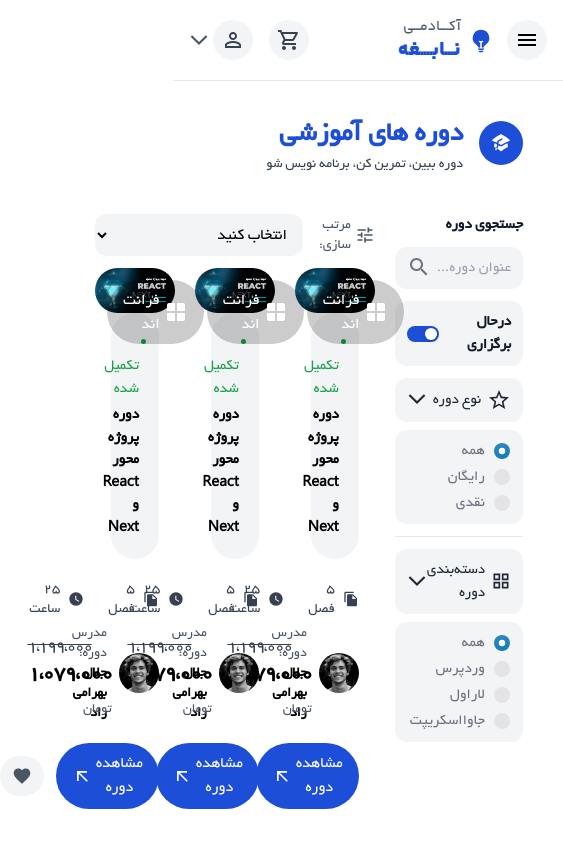
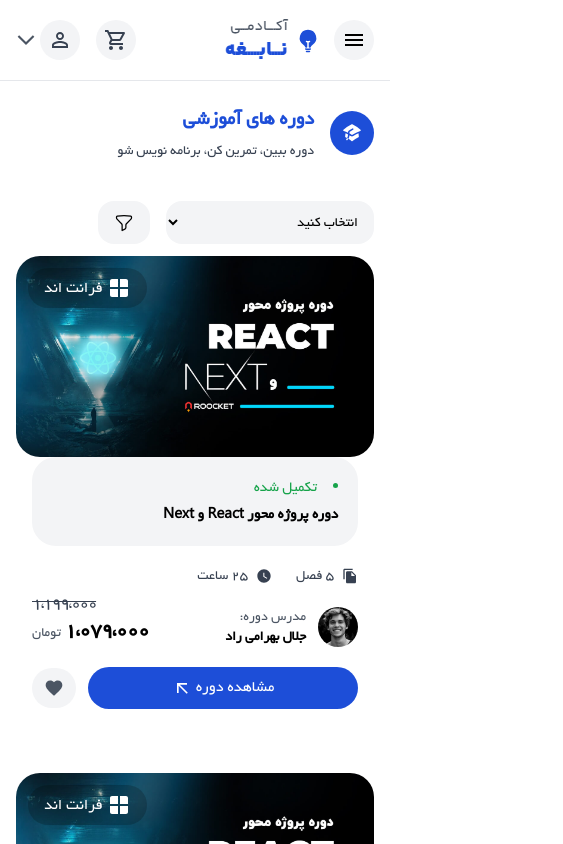
Before and after one commit to parsaes85/nabeghe, a Next.js app: page /courses in a window 390 px wide. Shown: the top 844 px of the page, 563 px wide, since content can reach past the window. Built offline with nearby package versions, Linux system fonts and the light colour scheme.

Commit message:
responsive courses page

```diff
--- a/app/courses/page.js
+++ b/app/courses/page.js
@@ -7,7 +7,7 @@
   return (
     <>
       <Navbar />
-      <div className="mt-28 px-10">
+      <div className="mt-[105px] px-4 md:px-10">
         <div className="flex gap-4 items-center">
           <span className="bg-primaryBlue p-3 rounded-full">
             <svg
@@ -24,10 +24,10 @@
             </svg>
           </span>
           <div>
-            <h4 className="font-bold text-primaryBlue text-[28px]">
+            <h4 className="font-bold text-primaryBlue text-xl xs:text-[28px]">
               دوره های آموزشی{" "}
             </h4>
-            <p className="text-sm text-gray-700">
+            <p className="text-sm text-gray-700 mt-2">
               دوره ببین، تمرین کن، برنامه نویس شو
             </p>
           </div>
--- a/components/templates/Courses/CoursesList.js
+++ b/components/templates/Courses/CoursesList.js
@@ -3,19 +3,19 @@
 import TuneIcon from "@mui/icons-material/Tune";
 import CircularProgress from "@mui/material/CircularProgress";
 
-function CoursesList() {
+function CoursesList({ setIsFiltersSidebarOpen }) {
   return (
     <>
-      <div>
+      <div className="flex gap-4">
         <div className="flex items-center gap-4">
-          <span className="text-gray-600 text-sm flex items-center gap-1">
+          <span className="text-gray-600 text-sm hidden sm:flex items-center gap-1 ">
             <TuneIcon fontSize="small" /> مرتب سازی:
           </span>
           <div>
             <select
               name=""
               id=""
-              className="bg-gray-100 py-2 px-3 rounded-xl outline-none w-52"
+              className="bg-gray-100 py-2.5 px-3 rounded-2xl outline-none w-52 text-sm"
             >
               <option value="">انتخاب کنید</option>
               <option value="latest">جدیدترین</option>
@@ -25,8 +25,28 @@
             </select>
           </div>
         </div>
+        <div
+          className="bg-gray-100 py-2 px-4 rounded-2xl text-sm md:hidden flex items-center justify-center gap-1"
+          onClick={() => setIsFiltersSidebarOpen(true)}
+        >
+          <svg
+            xmlns="http://www.w3.org/2000/svg"
+            fill="none"
+            viewBox="0 0 24 24"
+            strokeWidth="1.5"
+            stroke="currentColor"
+            className="w-5 h-5"
+          >
+            <path
+              strokeLinecap="round"
+              strokeLinejoin="round"
+              d="M12 3c2.755 0 5.455.232 8.083.678.533.09.917.556.917 1.096v1.044a2.25 2.25 0 0 1-.659 1.591l-5.432 5.432a2.25 2.25 0 0 0-.659 1.591v2.927a2.25 2.25 0 0 1-1.244 2.013L9.75 21v-6.568a2.25 2.25 0 0 0-.659-1.591L3.659 7.409A2.25 2.25 0 0 1 3 5.818V4.774c0-.54.384-1.006.917-1.096A48.32 48.32 0 0 1 12 3Z"
+            ></path>
+          </svg>
+          <span className="hidden sm:block"> فیلتر دوره ها</span>
+        </div>
       </div>
-      <div className="grid gap-x-5 gap-y-16 grid-cols-3 mt-3">
+      <div className="grid gap-x-5 gap-y-16 grid-cols-1 sm:grid-cols-2 lg:grid-cols-3 mt-3">
         <CourseBox />
         <CourseBox />
         <CourseBox />
--- a/components/templates/Courses/Filters.js
+++ b/components/templates/Courses/Filters.js
@@ -8,6 +8,7 @@
 import Radio from "@mui/material/Radio";
 import RadioGroup from "@mui/material/RadioGroup";
 import FormControlLabel from "@mui/material/FormControlLabel";
+import { Close } from "@mui/icons-material";
 
 const AntSwitch = styled(Switch)(({ theme }) => ({
   width: 32,
@@ -109,28 +110,34 @@
   );
 }
 
-function Filters() {
+function Filters({ setIsFiltersSidebarOpen }) {
   return (
-    <div className="sticky top-24 space-y-3 text-[15px]">
+    <div className="absolute top-0 right-0 w-80 h-screen p-4 overflow-auto md:p-0 md:h-auto md:w-auto md:overflow-hidden md:sticky md:top-24 space-y-3 text-[15px] bg-white">
+      <div className="flex justify-between items-center mb-8 md:hidden">
+        <p className="text-gray-900 text-[17px]">فیلتر دوره ها</p>
+        <span onClick={() => setIsFiltersSidebarOpen(false)}>
+          <Close />
+        </span>
+      </div>
       <div>
         <h4 className="font-bold text-gray-900 mb-2.5">جستجوی دوره</h4>
         <div className="relative">
           <input
             type="text"
             placeholder="عنوان دوره..."
-            className="bg-gray-100 rounded-xl px-3 py-2.5 w-full"
+            className="bg-gray-100 rounded-2xl px-3 py-2.5 w-full"
           />
           <span className="absolute left-3 top-2 text-gray-500">
             <SearchIcon />
           </span>
         </div>
       </div>
-      <div className="bg-gray-100 rounded-xl px-3 py-2.5 flex justify-between items-center cursor-pointer">
+      <div className="bg-gray-100 rounded-2xl px-3 py-2.5 flex justify-between items-center cursor-pointer">
         <h4 className="font-bold text-gray-900">درحال برگزاری</h4>
         <AntSwitch defaultChecked inputProps={{ "aria-label": "ant design" }} />
       </div>
       <div>
-        <div className="bg-gray-100 rounded-xl px-3 py-2.5 flex justify-between items-center cursor-pointer text-gray-800 hover:text-primaryBlue transition-all">
+        <div className="bg-gray-100 rounded-2xl px-3 py-2.5 flex justify-between items-center cursor-pointer text-gray-800 hover:text-primaryBlue transition-all">
           <div className="flex gap-1.5 items-center">
             <span>
               <StarBorderIcon />
@@ -141,7 +148,7 @@
             <ArrowForwardIosIcon fontSize="small" className="rotate-90" />
           </span>
         </div>
-        <div className="bg-gray-100 rounded-xl mt-2 py-1">
+        <div className="bg-gray-100 rounded-2xl mt-2 py-1">
           <RadioGroup
             defaultValue="all"
             aria-labelledby="demo-customized-radios"
@@ -173,7 +180,7 @@
         </div>
       </div>
       <div className="border-t pt-3">
-        <div className="bg-gray-100 rounded-xl px-3 py-2.5 flex justify-between items-center cursor-pointer text-gray-800 hover:text-primaryBlue transition-all">
+        <div className="bg-gray-100 rounded-2xl px-3 py-2.5 flex justify-between items-center cursor-pointer text-gray-800 hover:text-primaryBlue transition-all">
           <div className="flex gap-1.5 items-center">
             <span>
               <GridViewOutlinedIcon fontSize="small" />
@@ -184,7 +191,7 @@
             <ArrowForwardIosIcon fontSize="small" className="rotate-90" />
           </span>
         </div>
-        <div className="bg-gray-100 rounded-xl mt-2 py-1">
+        <div className="bg-gray-100 rounded-2xl mt-2 py-1">
           <RadioGroup
             defaultValue="all"
             aria-labelledby="demo-customized-radios"
--- a/components/templates/Courses/Main.js
+++ b/components/templates/Courses/Main.js
@@ -1,17 +1,23 @@
-"use client"
-import React from "react";
+"use client";
+import React, { useState } from "react";
 import Filters from "./Filters";
 import CoursesList from "./CoursesList";
 
 function Main() {
+  const [isFiltersSidebarOpen, setIsFiltersSidebarOpen] = useState(false);
+
   return (
-    <div className="px-10 mt-10 mb-24">
+    <div className="px-4 md:px-10 mt-10 mb-24">
       <div className="flex gap-5">
-        <div className="flex-1 relative">
-          <Filters />
+        <div
+          className={`fixed w-full h-full top-0 ${
+            isFiltersSidebarOpen ? "right-0" : "-right-[999px]"
+          } md:h-auto md:w-auto md:right-0 bg-black md:bg-white bg-opacity-10 z-40 md:z-auto md:block flex-1 md:relative`}
+        >
+          <Filters setIsFiltersSidebarOpen={setIsFiltersSidebarOpen} />
         </div>
-        <div className="flex-[3.5]">
-          <CoursesList />
+        <div className="flex-[2.5] lg:flex-[3]">
+          <CoursesList setIsFiltersSidebarOpen={setIsFiltersSidebarOpen} />
         </div>
       </div>
     </div>
```
